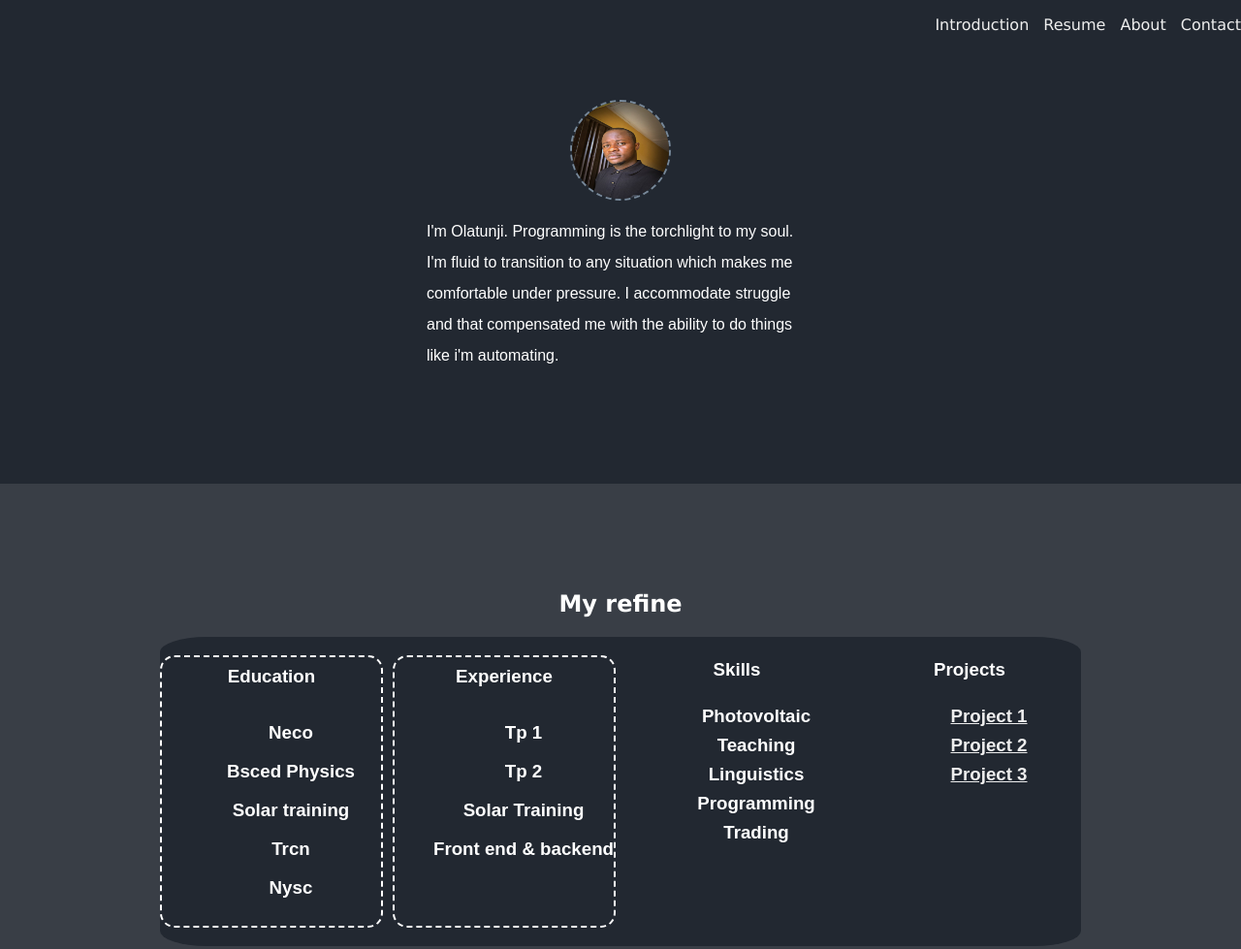
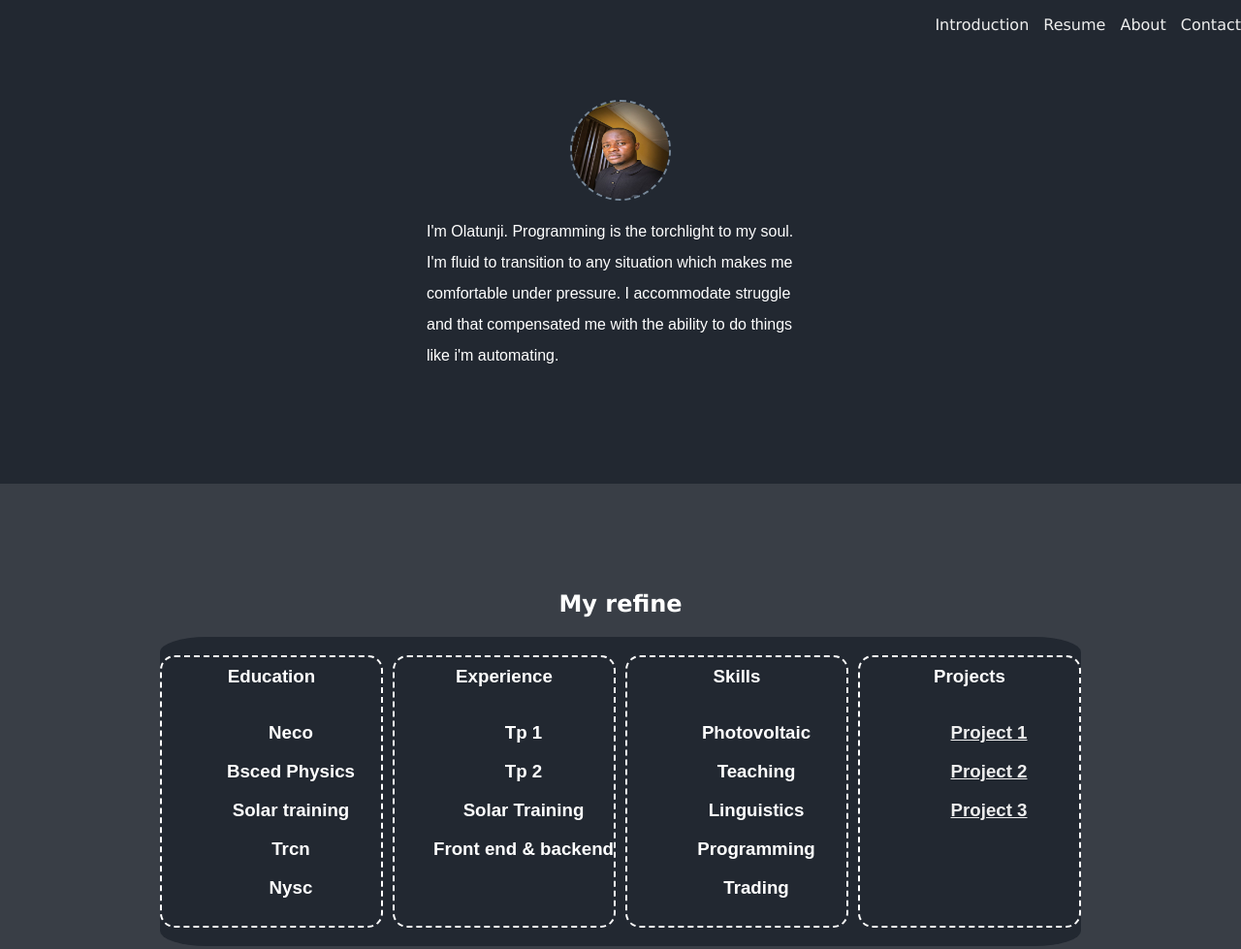
Before and after one commit to Leebartea/minee, a plain HTML site: page index.html in a window 1280 px wide. Shown: the top 979 px of the page at 97% size. Drawn offline with Linux system fonts and the light colour scheme.

Commit message:
Update index.html

```diff
--- a/index.html
+++ b/index.html
@@ -71,7 +71,7 @@
                 </ul>
             </h3>
 
-            <h3 class="sk">
+            <h3 class="skills">
                 Skills
                 <ul>
                     <li>Photovoltaic</li>
@@ -82,7 +82,7 @@
                 </ul>
             </h3>
 
-            <h3 class="sk">
+            <h3 class="projects">
                 Projects
                 <ul>
                     <li>
```
